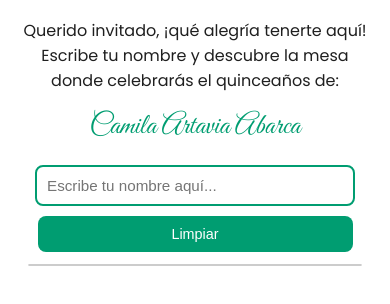
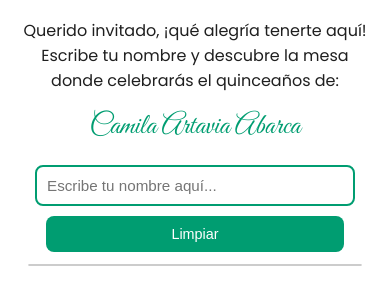
Before and after one commit to Jeastin/encuentra-tu-mesa-en-mis-xv, a plain HTML site: page index.html in a window 390 px wide. Shown: the part 59-363 px from the top of the page. Drawn offline with Linux system fonts and the light colour scheme; no server answers; grey boxes are pictures that could not be loaded.

Commit message:
Update index.html

```diff
--- a/index.html
+++ b/index.html
@@ -202,7 +202,7 @@
     input { font-size: 0.95em; width: 95%; }
     button {
       font-size: 0.9em;
-      width: 90%;          /* mismo ancho que el input */
+      width: 85%;          /* mismo ancho que el input */
       max-width: 95%;
       padding: 10px;
     }
```
